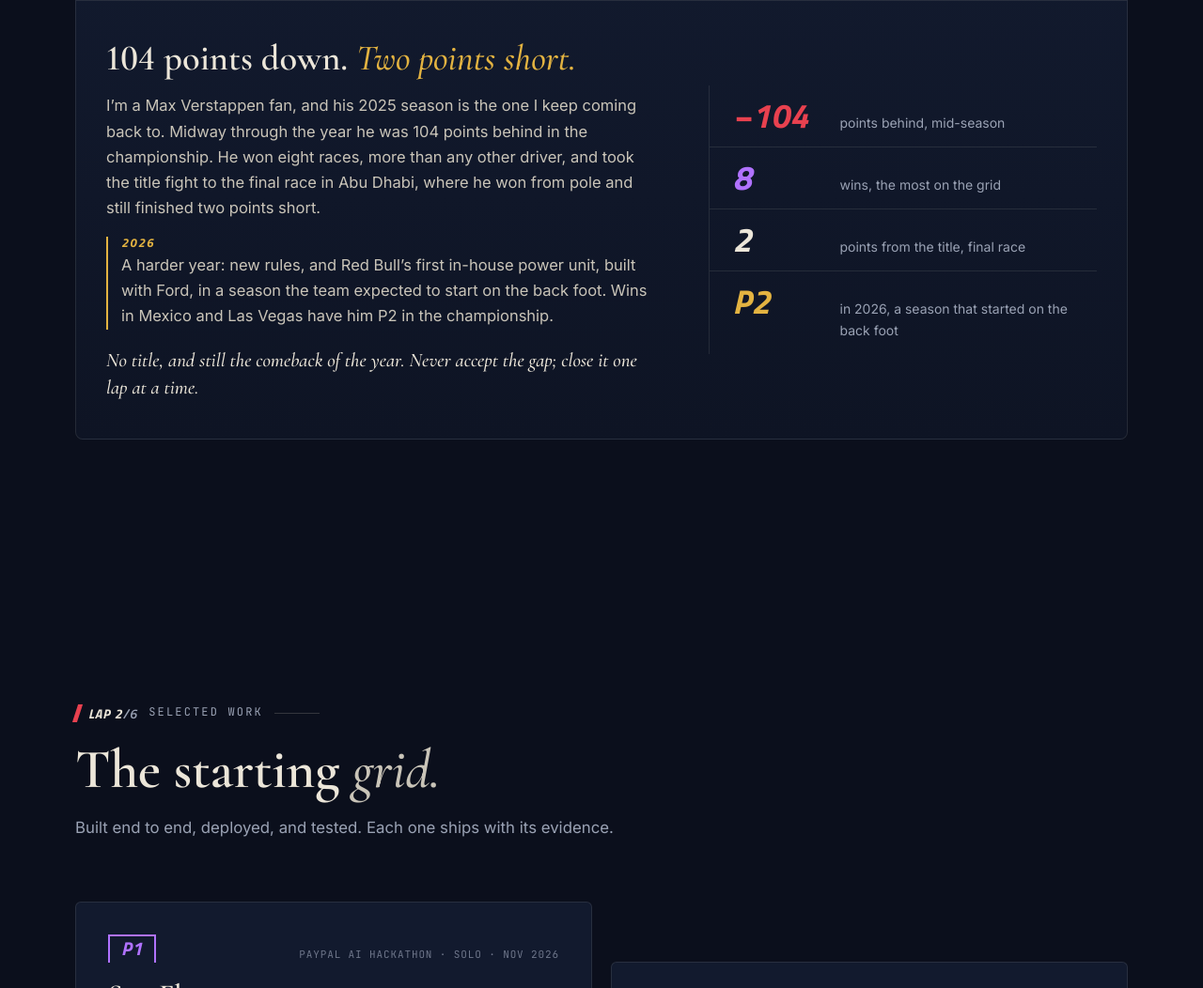
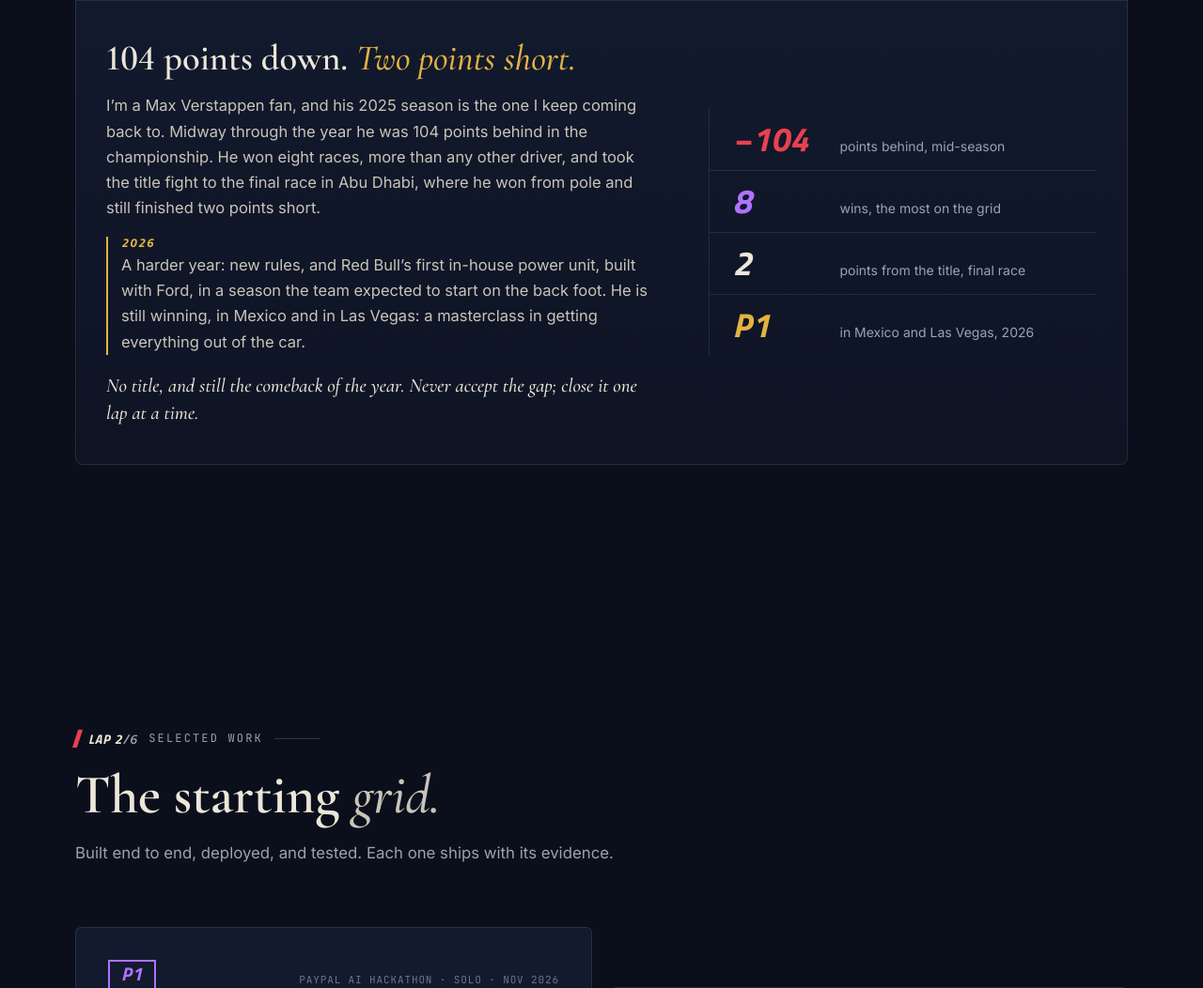
Before and after one commit to Shiva-Preetham/Shiva-Preetham.github.io, a plain HTML site: page index.html in a window 1280 px wide. Shown: the part 2072-3124 px from the top of the page at 94% size. Drawn offline with nearby package versions, Linux system fonts and the light colour scheme.

Commit message:
F1 panel: 2026 note on winning, not standings
Co-Authored-By: Claude Opus 5.5 <noreply@anthropic.com>

```diff
--- a/index.html
+++ b/index.html
@@ -258,8 +258,8 @@
               <p class="pitwall__now">
                 <span>2026</span>
                 A harder year: new rules, and Red Bull’s first in-house power unit, built with Ford, in a season the
-                team expected to start on the back foot. Wins in Mexico and Las Vegas have him P2 in the
-                championship.
+                team expected to start on the back foot. He is still winning, in Mexico and in Las Vegas:
+                a masterclass in getting everything out of the car.
               </p>
               <p class="pitwall__lesson">No title, and still the comeback of the year. Never accept the gap; close it one lap at a time.</p>
             </div>
@@ -267,7 +267,7 @@
               <div><dt>−104</dt><dd>points behind, mid-season</dd></div>
               <div><dt>8</dt><dd>wins, the most on the grid</dd></div>
               <div><dt>2</dt><dd>points from the title, final race</dd></div>
-              <div><dt>P2</dt><dd>in 2026, a season that started on the back foot</dd></div>
+              <div><dt>P1</dt><dd>in Mexico and Las Vegas, 2026</dd></div>
             </dl>
           </div>
         </div>
```
